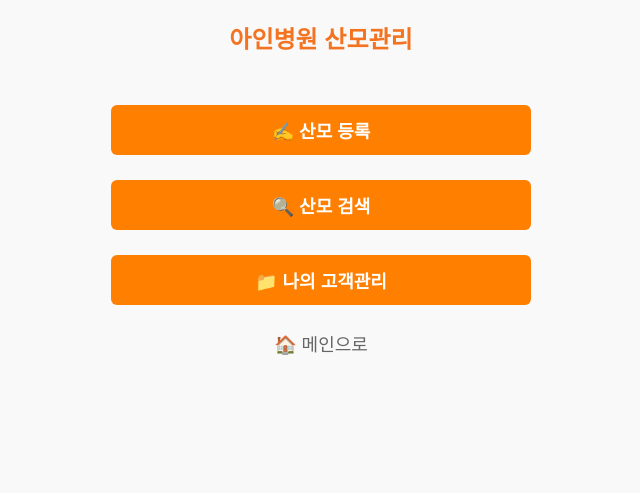
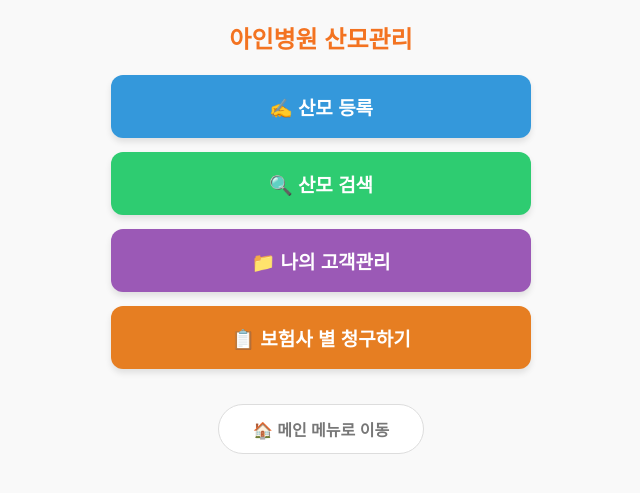
Before and after one commit to jisuchoo/forOrg_py, a Django app: template guide/templates/guide/maternal_menu.html in a window 1280 px wide. Shown: the top 493 px of the page, without its empty margins (319-959 px from the left). Run offline with Django 5.2, Linux system fonts and the light colour scheme; the template is opened without the code that fills it, so the values that code supplies are empty.

Commit message:
Update maternal_menu.html

```diff
--- a/guide/templates/guide/maternal_menu.html
+++ b/guide/templates/guide/maternal_menu.html
@@ -1,10 +1,10 @@
 {% extends "base.html" %}
 {% block content %}
 <div class="app-title">아인병원 산모관리</div>
-<div style="display: flex; flex-direction: column; align-items: center; gap: 15px; padding: 20px;">
-    <a href="{% url 'maternal_register' %}" style="width: 100%; max-width: 420px; text-decoration: none;"><button>✍️ 산모 등록</button></a>
-    <a href="{% url 'maternal_search' %}" style="width: 100%; max-width: 420px; text-decoration: none;"><button>🔍 산모 검색</button></a>
-    <a href="{% url 'customer_management' %}" style="width: 100%; max-width: 420px; text-decoration: none;"><button>📁 나의 고객관리</button></a>
-    <a href="{% url 'home' %}" style="margin-top: 10px; color: #666; text-decoration: none;">🏠 메인으로</a>
+<div style="max-width: 420px; margin: 0 auto; padding: 0 20px;">
+    <a href="{% url 'maternal_register' %}" class="btn-main bg-blue">✍️ 산모 등록</a>
+    <a href="{% url 'maternal_search' %}" class="btn-main bg-green">🔍 산모 검색</a>
+    <a href="{% url 'customer_management' %}" class="btn-main bg-purple">📁 나의 고객관리</a>
+    <a href="{% url 'insurance_claims' %}" class="btn-main bg-claim">📋 보험사 별 청구하기</a> <a href="{% url 'home' %}" class="nav-home">🏠 메인 메뉴로 이동</a>
 </div>
 {% endblock %}
```
